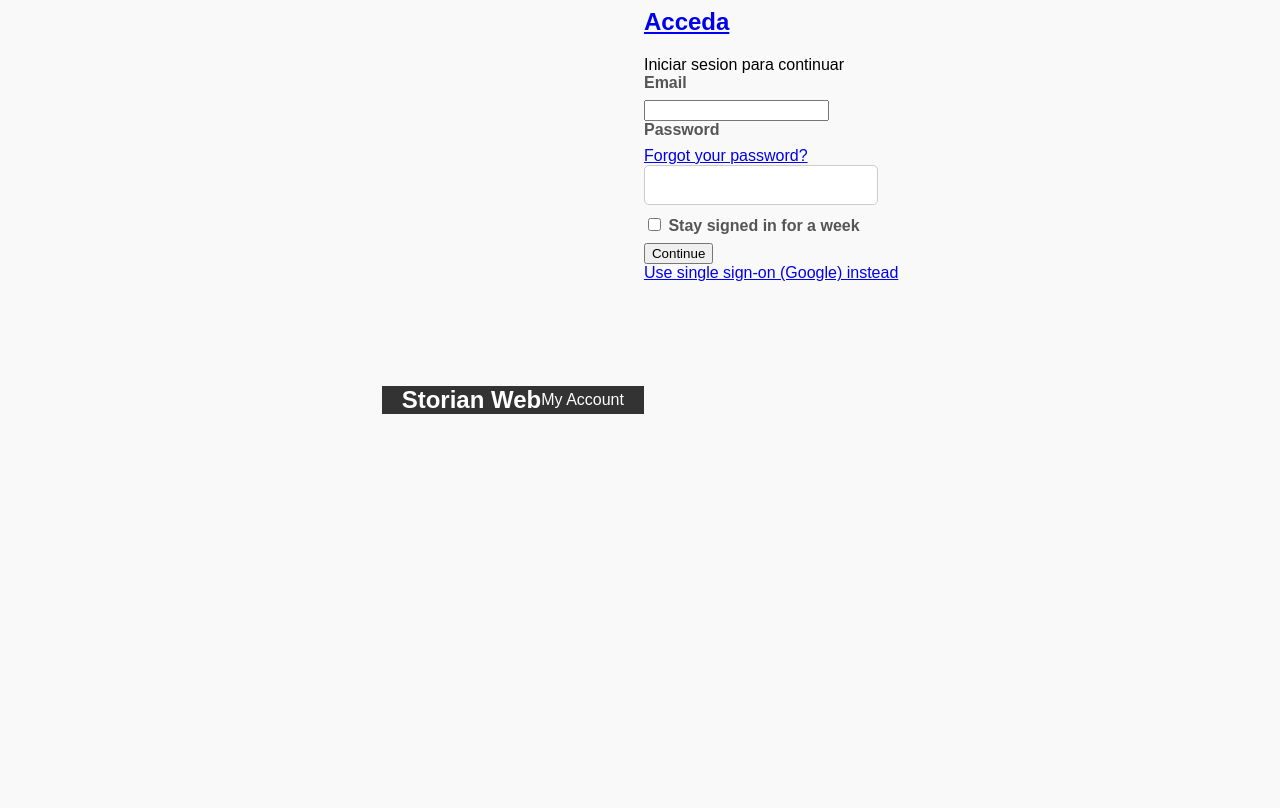
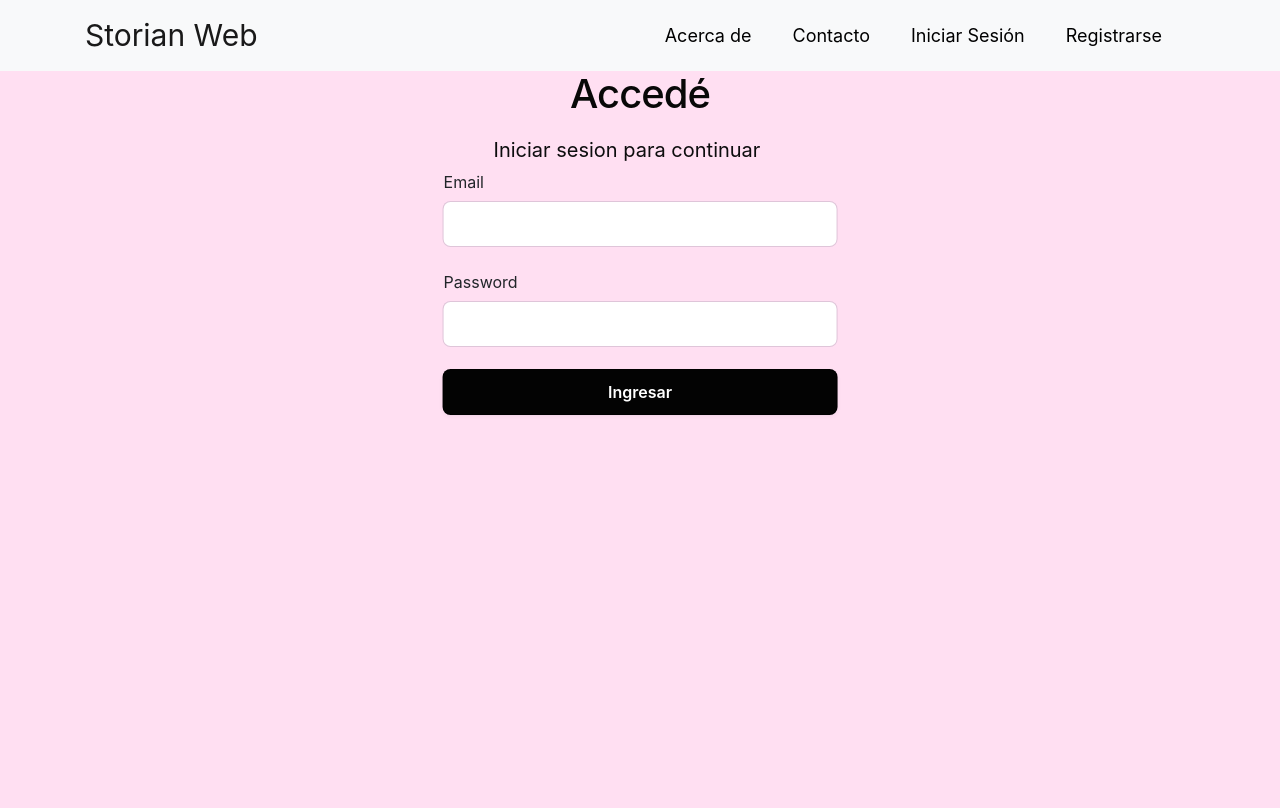
Before and after one commit to ArielitoUV/ProyectoStorianWeb, a Django app: template StorianWeb/core/templates/core/iniciosesion.html in a window 1280 px wide. After the commit the page ends 415 px from the top, so only its background shows below. Run offline with Django 4.2, Linux system fonts and the light colour scheme; the template is opened without the code that fills it, so the values that code supplies are empty; some libraries are stand-ins or nearby versions.

Commit message:
cambiosinit

```diff
--- /dev/null
+++ b/StorianWeb/core/static/css/styles-ini.css
@@ -0,0 +1,124 @@
+
+background-image {
+  background-size: cover;
+  background-repeat: no-repeat;
+  background-attachment: fixed;
+  height: 100vh;
+}
+
+.contenido-index {
+  text-align: center;
+  margin-top: 200px;
+  margin-left: 900px; /* Puedes ajustar este valor según tu preferencia */
+}
+
+.parrafo-index {
+  text-align: center; /* Alinea el texto al centro */
+  line-height: 1.5; /* Ajusta el espaciado entre líneas */
+  letter-spacing: 1px; /* Ajusta el espaciado entre letras */
+  margin: 20px; /* Agrega margen para separar el párrafo del título */
+}
+
+/* Cambia el color del texto de la barra de navegación a negro (#000) y ajusta el tamaño de fuente */
+.navbar .navbar-nav .nav-link {
+  color: #000 !important; /* El !important es necesario para anular cualquier estilo heredado */
+  margin-right: 25px;
+  font-size: 18px; /* Tamaño de fuente, puedes ajustarlo según tus preferencias */
+}
+
+
+/*fondo*/
+body {
+    min-height: 100%;
+    background-color: #ffdff2;
+  }
+
+  h1 {
+    letter-spacing: -1px;
+  }
+
+  a {
+    color: #080808;
+    text-decoration: unset;
+  }
+
+  /* Ajustar el padding y centrar horizontalmente */
+  .padding-horizontal--48 {
+    position: relative;
+    left: 50%; /* Centrar horizontalmente */
+    transform: translateX(-50%); /* Ajuste para centrar */
+  }
+
+  /*Centrar vertical y horizontalmente todo el contenido en login-root*/
+  .login-root {
+    background: #fff;
+    display: flex;
+    justify-content: column; /* Centrar horizontalmente */
+    align-items: center; /* Centrar verticalmente */
+    justify-content: center;
+    min-height: 90vh;
+  }
+
+  .flex-flex {
+    display: flex;
+    flex-direction: column; /* Columna para centrar verticalmente */
+    align-items: center;
+  }
+
+  .padding-bottom--24 {
+    padding-bottom: 24px;
+  }
+
+  /*centra el Accede*/
+  .flex-justifyContent--center {
+    -ms-flex-pack: center;
+    justify-content: center;
+    text-align: center;
+    margin-top: -1px; /* Ajusta el valor negativo para compensar la posición del span */
+    left: 90px;
+}
+
+  /*Iniciar sesion*/
+  span {
+    display: block;
+    font-size: 20px;
+    line-height: 20px;
+    color: #0d0d0e;
+    position: relative;
+    top: -10px; /* Ajusta el valor según sea necesario para subir el elemento */
+    left: 50px;
+  }
+
+  /*tamaño */
+  .field input {
+    font-size: 16px;
+    line-height: 30px;
+    padding: 4px 50px;
+    width: 100%;
+    min-height: 44px;
+    border: unset;
+    border-radius: 7px;
+    outline-color: rgba(0, 0, 0, 0.5);
+    background-color: rgb(255, 255, 255);
+    box-shadow: rgba(0, 0, 0, 0) 0px 0px 0px 0px,
+                rgba(0, 0, 0, 0) 0px 0px 0px 0px,
+                rgba(0, 0, 0, 0) 0px 0px 0px 0px,
+                rgba(60, 66, 87, 0.16) 0px 0px 0px 1px,
+                rgba(0, 0, 0, 0) 0px 0px 0px 0px,
+                rgba(0, 0, 0, 0) 0px 0px 0px 0px,
+                rgba(0, 0, 0, 0) 0px 0px 0px 0px;
+  }
+
+  input[type="submit"] {
+    background-color: rgb(3, 3, 3);
+    box-shadow: rgba(0, 0, 0, 0) 0px 0px 0px 0px,
+                rgba(0, 0, 0, 0) 0px 0px 0px 0px,
+                rgba(0, 0, 0, 0.12) 0px 1px 1px 0px,
+                rgb(0, 0, 0) 0px 0px 0px 1px,
+                rgba(0, 0, 0, 0) 0px 0px 0px 0px,
+                rgba(0, 0, 0, 0) 0px 0px 0px 0px,
+                rgba(60, 66, 87, 0.08) 0px 2px 5px 0px;
+    color: #fff;
+    font-weight: 600;
+    cursor: pointer;
+  }
--- a/StorianWeb/core/templates/core/iniciosesion.html
+++ b/StorianWeb/core/templates/core/iniciosesion.html
@@ -1,52 +1,49 @@
+<!DOCTYPE html>
 <html>
 <head>
-  <meta charset="utf-8">
-  <title>Storian Web</title>
-  <link rel="stylesheet" href="/StorianWeb/core/css/styles.css">
+  <!-- Agrega los enlaces a los archivos de Bootstrap -->
+  <link rel="stylesheet" href="https://maxcdn.bootstrapcdn.com/bootstrap/4.5.2/css/bootstrap.min.css">
+  <link rel="stylesheet" href="/StorianWeb/core/static/css/styles-ini.css">
+  <script src="https://code.jquery.com/jquery-3.5.1.slim.min.js"></script>
+  <script src="https://cdn.jsdelivr.net/npm/@popperjs/core@2.9.3/dist/umd/popper.min.js"></script>
+  <script src="https://maxcdn.bootstrapcdn.com/bootstrap/4.5.2/js/bootstrap.min.js"></script>
 </head>
+<body>
 
-<body>
-    <div class="header">
-    <div class="logo">Storian Web</div>
-    <div class="account-link"><a href="#">My Account</a></div>
-</div>
-  <div class="login-root">
-    <div class="box-root flex-flex flex-direction--column" style="min-height: 100vh;flex-grow: 1;">
-      <div class="loginbackground box-background--white padding-top--64">
-        <div class="loginbackground-gridContainer">
-          <div class="box-root flex-flex" style="grid-area: top / start / 8 / end;">
-            <div class="box-root" style="background-image: linear-gradient(white 0%, rgb(247, 250, 252) 33%); flex-grow: 1;">
-            </div>
-          </div>
-          <div class="box-root flex-flex" style="grid-area: 4 / 2 / auto / 5;">
-            <div class="box-root box-divider--light-all-2 animationLeftRight tans3s" style="flex-grow: 1;"></div>
-          </div>
-          <div class="box-root flex-flex" style="grid-area: 6 / start / auto / 2;">
-            <div class="box-root box-background--blue800" style="flex-grow: 1;"></div>
-          </div>
-          <div class="box-root flex-flex" style="grid-area: 7 / start / auto / 4;">
-            <div class="box-root box-background--blue animationLeftRight" style="flex-grow: 1;"></div>
-          </div>
-          <div class="box-root flex-flex" style="grid-area: 8 / 4 / auto / 6;">
-            <div class="box-root box-background--gray100 animationLeftRight tans3s" style="flex-grow: 1;"></div>
-          </div>
-          <div class="box-root flex-flex" style="grid-area: 2 / 15 / auto / end;">
-            <div class="box-root box-background--cyan200 animationRightLeft tans4s" style="flex-grow: 1;"></div>
-          </div>
-          <div class="box-root flex-flex" style="grid-area: 3 / 14 / auto / end;">
-            <div class="box-root box-background--blue animationRightLeft" style="flex-grow: 1;"></div>
-          </div>
-          <div class="box-root flex-flex" style="grid-area: 4 / 17 / auto / 20;">
-            <div class="box-root box-background--gray100 animationRightLeft tans4s" style="flex-grow: 1;"></div>
-          </div>
-          <div class="box-root flex-flex" style="grid-area: 5 / 14 / auto / 17;">
-            <div class="box-root box-divider--light-all-2 animationRightLeft tans3s" style="flex-grow: 1;"></div>
-          </div>
-        </div>
-      </div>
+<nav class="navbar navbar-expand-lg navbar-light bg-light">
+  <div class="container">
+    <a class="navbar-brand" href="index.html" style="font-size: 30px;">Storian Web</a>
+    <button class="navbar-toggler" type="button" data-toggle="collapse" data-target="#navbarNav" aria-controls="navbarNav" aria-expanded="false" aria-label="Toggle navigation">
+      <span class="navbar-toggler-icon"></span>
+    </button>
+    <div class="collapse navbar-collapse" id="navbarNav">
+      <ul class="navbar-nav ml-auto">
+        <li class="nav-item">
+          <a class="nav-link" href="#">Acerca de</a>
+        </li>
+        <li class="nav-item">
+          <a class="nav-link" href="#">Contacto</a>
+        </li>
+        <li class="nav-item">
+          <a class="nav-link" href="iniciosesion.html">Iniciar Sesión</a>
+        </li>
+        <li class="nav-item">
+          <a class="nav-link" href="registro.html">Registrarse</a>
+        </li>
+      </ul>
+    </div>
+  </div>
+</nav>
+
+</body>
+</html>
+
+
+
+
       <div class="box-root padding-top--24 flex-flex flex-direction--column" style="flex-grow: 1; z-index: 9;">
         <div class="box-root padding-top--48 padding-bottom--24 flex-flex flex-justifyContent--center">
-          <h1><a href="http://blog.stackfindover.com/" rel="dofollow">Acceda</a></h1>
+          <h1><a href="/" rel="dofollow">Accedé</a></h1>
         </div>
         <div class="formbg-outer">
           <div class="formbg">
@@ -60,22 +57,11 @@
                 <div class="field padding-bottom--24">
                   <div class="grid--50-50">
                     <label for="password">Password</label>
-                    <div class="reset-pass">
-                      <a href="#">Forgot your password?</a>
-                    </div>
                   </div>
                   <input type="password" name="password">
                 </div>
-                <div class="field field-checkbox padding-bottom--24 flex-flex align-center">
-                  <label for="checkbox">
-                    <input type="checkbox" name="checkbox"> Stay signed in for a week
-                  </label>
-                </div>
                 <div class="field padding-bottom--24">
-                  <input type="submit" name="submit" value="Continue">
-                </div>
-                <div class="field">
-                  <a class="ssolink" href="#">Use single sign-on (Google) instead</a>
+                  <input type="submit" name="submit" value="Ingresar">
                 </div>
               </form>
             </div>
@@ -86,5 +72,4 @@
     </div>
   </div>
 </body>
-
 </html>
```
